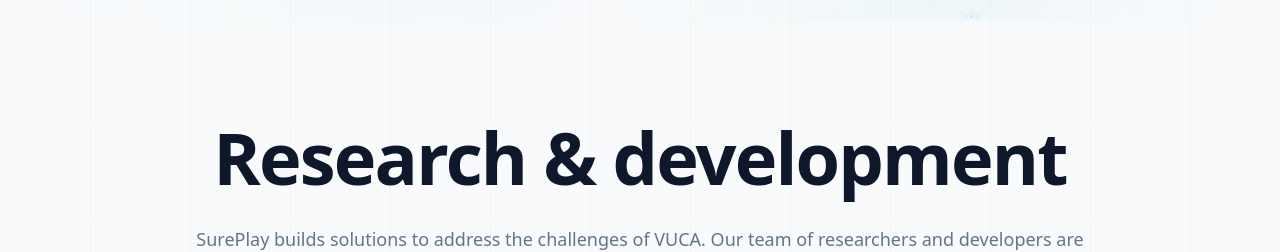
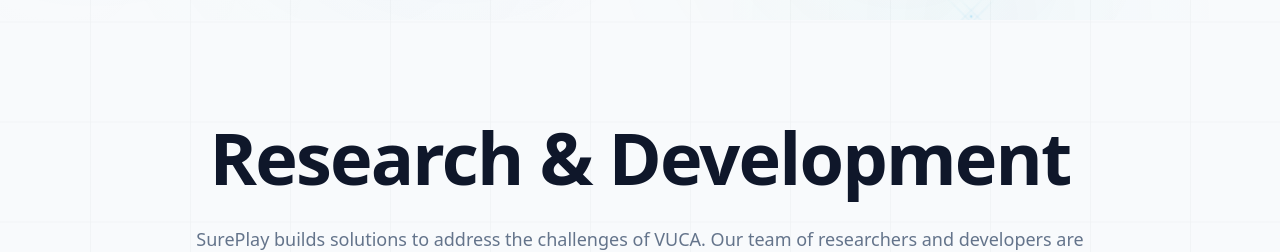
Before and after one commit to GioMarcolla/sure-x, a Next.js app: page / in a window 1280 px wide. Shown: the part 780-1032 px from the top of the page. Built offline with nearby package versions, Linux system fonts and the light colour scheme; no server answers.

Commit message:
Final commit

```diff
--- a/src/components/SureResearch.tsx
+++ b/src/components/SureResearch.tsx
@@ -11,13 +11,13 @@
         <section
             id="research"
             className={cn(
-                'mt-16 flex flex-col items-center gap-8 pt-16 px-32',
+                'mt-16 flex flex-col items-center gap-8 px-32 pt-16',
                 className
             )}
             {...props}
         >
-            <h2 className="w-full text-center text-5xl font-bold tracking-tight sm:text-5xl md:text-6xl lg:text-7xl">
-                Research & development
+            <h2 className="group flex w-full items-center justify-center gap-4 text-center text-5xl font-bold tracking-tight sm:text-5xl md:text-6xl lg:text-7xl">
+                Research & Development
             </h2>
             <p className="w-full text-center text-lg text-(--ink-muted)">
                 SurePlay builds solutions to address the challenges of VUCA. Our
```
